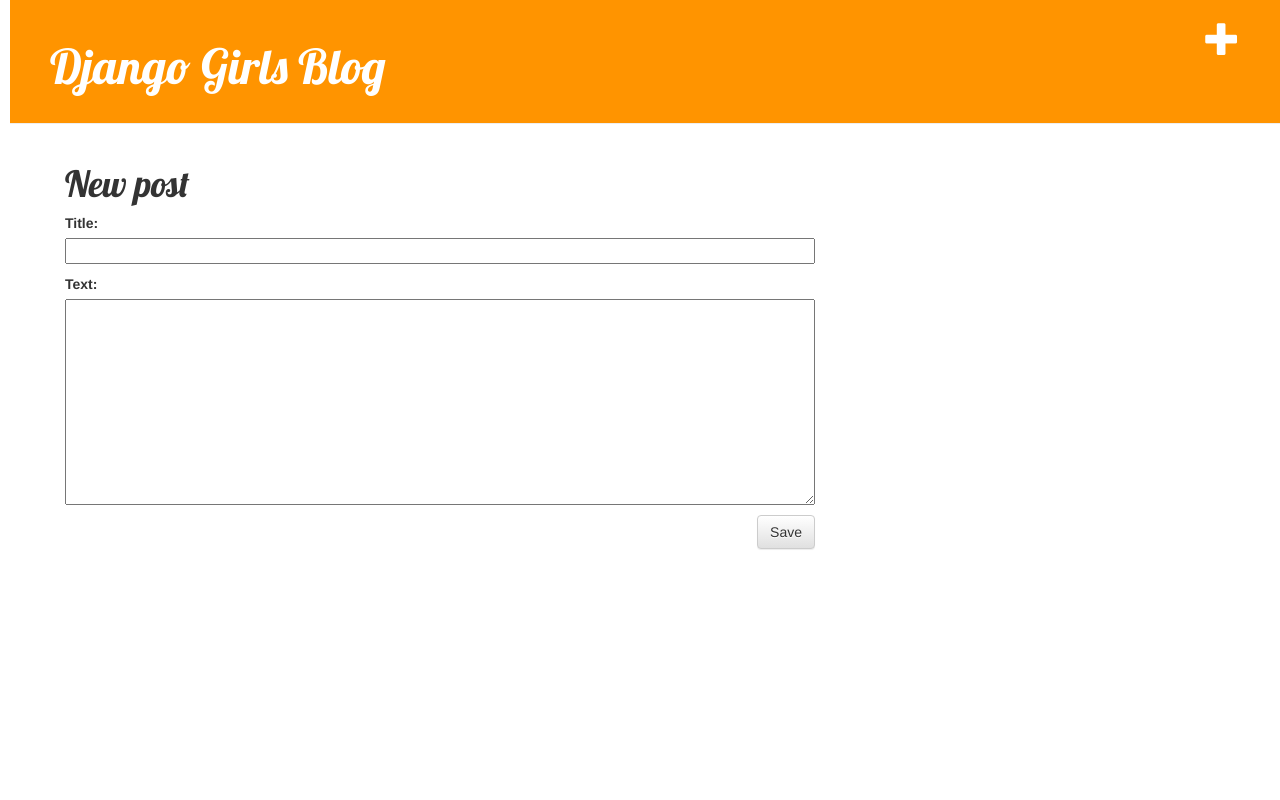
After one commit to Leotiv-Vibs/my-first-blog, a Django app: page /post/new/ in a window 1280 px wide. The commit adds this page. Run offline with Django 3.2, Linux system fonts and the light colour scheme; the visitor is signed in with stand-in values (Sample User, id 1); some libraries are stand-ins or nearby versions.

Commit message:
Добавление новы записей через админа

```diff
--- /dev/null
+++ b/blog/forms.py
@@ -0,0 +1,9 @@
+from django import forms
+
+from .models import Post
+
+class PostForm(forms.ModelForm):
+
+    class Meta:
+        model = Post
+        fields = ('title', 'text',)
--- /dev/null
+++ b/blog/static/css/blog.css
@@ -0,0 +1,64 @@
+h1 a {
+    color: #FCA205;
+    font-family: 'Lobster';
+}
+body {
+    padding-left: 10px;
+}
+hr {
+    height: 12px;
+    border: 0;
+    box-shadow: inset 0 12px 12px -12px rgba(0, 0, 0, 0.5);
+}
+page-header {
+    background-color: #ff9400;
+    margin-top: 0;
+    padding: 20px 20px 20px 40px;
+}
+
+.page-header h1, .page-header h1 a, .page-header h1 a:visited, .page-header h1 a:active {
+    color: #ffffff;
+    font-size: 36pt;
+    text-decoration: none;
+}
+
+.content {
+    margin-left: 40px;
+}
+
+h1, h2, h3, h4 {
+    font-family: 'Lobster', cursive;
+}
+
+.date {
+    color: #828282;
+}
+
+.save {
+    float: right;
+}
+
+.post-form textarea, .post-form input {
+    width: 100%;
+}
+
+.top-menu, .top-menu:hover, .top-menu:visited {
+    color: #ffffff;
+    float: right;
+    font-size: 26pt;
+    margin-right: 20px;
+}
+
+.post {
+    margin-bottom: 70px;
+}
+
+.post h1 a, .post h1 a:visited {
+    color: #000000;
+}
+.page-header {
+    background-color: #ff9400;
+    margin-top: 0;
+
+    padding: 20px 20px 20px 40px;
+}
--- /dev/null
+++ b/blog/templates/blog/base.html
@@ -0,0 +1,26 @@
+{% load static %}
+<html>
+    <head>
+        <title>Django blog</title>
+        <link rel="stylesheet" href="//maxcdn.bootstrapcdn.com/bootstrap/3.2.0/css/bootstrap.min.css">
+<link rel="stylesheet" href="//maxcdn.bootstrapcdn.com/bootstrap/3.2.0/css/bootstrap-theme.min.css">
+        <link href="https://fonts.googleapis.com/css?family=Lobster&subset=latin,cyrillic" rel="stylesheet" type="text/css">
+        <link rel="stylesheet" href="{% static 'css/blog.css' %}">
+    </head>
+    <body>
+       <div class="page-header">
+           {% if user.is_authenticated %}
+    <a href="{% url 'post_new' %}" class="top-menu"><span class="glyphicon glyphicon-plus"></span></a>
+{% endif %}
+        <h1><a href="/">Django Girls Blog</a></h1>
+    </div>
+    <div class="content container">
+        <div class="row">
+            <div class="col-md-8">
+            {% block content %}
+            {% endblock %}
+            </div>
+        </div>
+    </div>
+    </body>
+</html>
--- /dev/null
+++ b/blog/templates/blog/post_edit.html
@@ -0,0 +1,9 @@
+{% extends 'blog/base.html' %}
+
+{% block content %}
+    <h1>New post</h1>
+    <form method="POST" class="post-form">{% csrf_token %}
+        {{ form.as_p }}
+        <button type="submit" class="save btn btn-default">Save</button>
+    </form>
+{% endblock %}
--- a/blog/urls.py
+++ b/blog/urls.py
@@ -2,4 +2,5 @@ from django.urls import path
 from . import views
 urlpatterns = [
     path('', views.post_list, name='post_list'),
+    path('post/new/', views.post_new, name='post_new'),
 ]
--- a/blog/views.py
+++ b/blog/views.py
@@ -1,7 +1,19 @@
 from django.shortcuts import render
 from .models import Post
+from .forms import PostForm
 from django.utils import timezone
 # Create your views here.
 def post_list(request):
     posts = Post.objects.filter(published_date__lte=timezone.now()).order_by('published_date')
     return render(request, 'blog/post_list.html', {'posts': posts})
+def post_new(request):
+    if request.method == "POST":
+        form = PostForm(request.POST)
+        if form.is_valid():
+            post = form.save(commit=False)
+            post.author = request.user
+            post.published_date = timezone.now()
+            post.save()
+    else:
+        form = PostForm()
+    return render(request, 'blog/post_edit.html', {'form': form})
```
Also changed, not shown: blog/templates/blog/post_list.html (+7 -14 lines).
